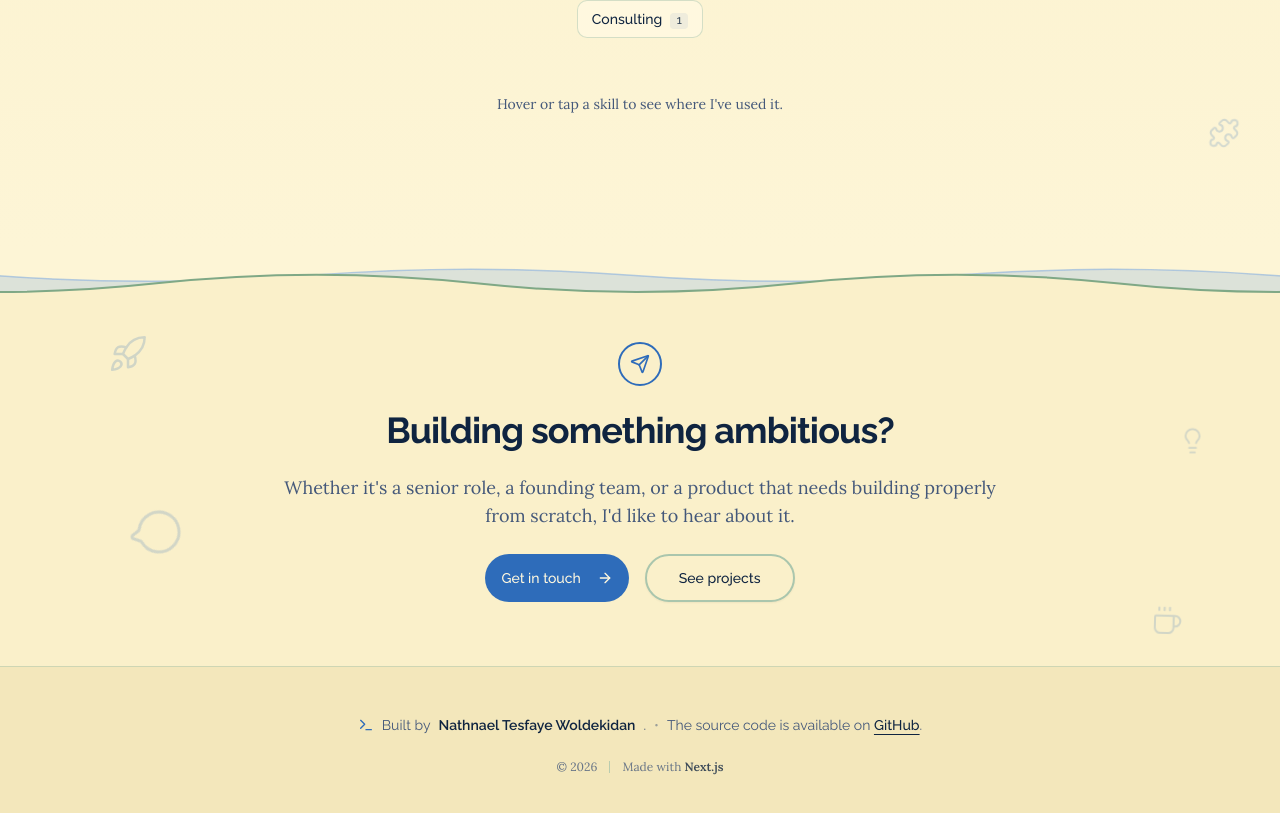
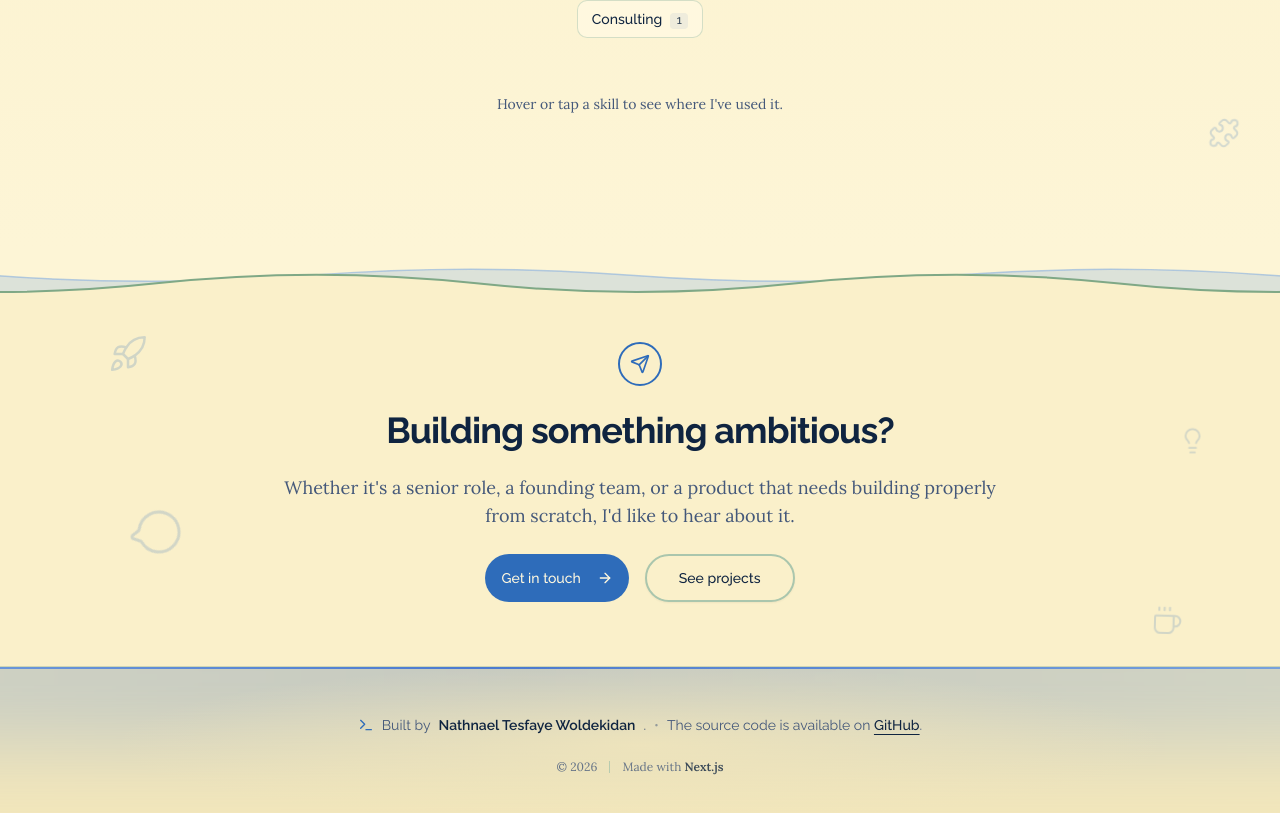
Before and after one commit to nhattytw/nathnael-portfolio, a Next.js app: page / in a window 1280 px wide. Shown: the part 5104-5917 px from the top of the page. Built offline with nearby package versions, Linux system fonts and the light colour scheme.

Commit message:
Add a flowing aurora glow to the footer
A gradient line in the site blues flows along the footer's top edge, with a
blurred copy bleeding down behind it. A soft veil keeps the area behind the
text calm so contrast stays high, and the animation stops under reduced
motion.

```diff
--- a/src/app/globals.css
+++ b/src/app/globals.css
@@ -366,7 +366,65 @@
   animation: icon-float 8s ease-in-out infinite;
 }
 
+/* Footer aurora: a gradient line flows along the top edge and a blurred copy bleeds down.
+   The veil keeps the area behind the text calm so contrast stays high. */
+:root {
+  --aurora-opacity: 0.28;
+}
+
+.dark {
+  --aurora-opacity: 0.44;
+}
+
+@keyframes aurora-flow {
+  to {
+    background-position: 300% 0;
+  }
+}
+
+.footer-aurora::before,
+.footer-aurora::after {
+  content: "";
+  position: absolute;
+  z-index: 0;
+  pointer-events: none;
+  background: linear-gradient(
+    90deg,
+    var(--textile-blue),
+    var(--cornflower-blue),
+    var(--cobalt-blue),
+    var(--cornflower-blue),
+    var(--textile-blue)
+  );
+  background-size: 300% 100%;
+  animation: aurora-flow 10s linear infinite;
+}
+
+.footer-aurora::before {
+  inset: 0 0 auto;
+  height: 2px;
+}
+
+.footer-aurora::after {
+  top: -60px;
+  left: -10%;
+  right: -10%;
+  height: 140px;
+  filter: blur(40px);
+  opacity: var(--aurora-opacity);
+}
+
+.footer-aurora-veil {
+  background: radial-gradient(
+    55% 70% at 50% 50%,
+    color-mix(in srgb, var(--muted) 75%, transparent),
+    transparent 75%
+  );
+}
+
 @media (prefers-reduced-motion: reduce) {
+  .footer-aurora::before,
+  .footer-aurora::after,
   .animate-flow,
   .animate-caret,
   .animate-wave,
--- a/src/components/footer.tsx
+++ b/src/components/footer.tsx
@@ -5,8 +5,12 @@ export function Footer() {
   const currentYear = new Date().getFullYear();
 
   return (
-    <footer className="bg-muted text-muted-foreground py-12 border-t border-border/50">
-      <div className="container mx-auto flex flex-col items-center justify-center gap-6 text-center px-6">
+    <footer className="footer-aurora relative isolate overflow-hidden bg-muted text-muted-foreground py-12 border-t border-border/50">
+      <div
+        aria-hidden
+        className="footer-aurora-veil pointer-events-none absolute inset-0 z-[1]"
+      />
+      <div className="container relative z-10 mx-auto flex flex-col items-center justify-center gap-6 text-center px-6">
         {/* Line 1: Built by & Source Code */}
         <div className="flex flex-col md:flex-row items-center gap-2 text-sm">
           <span className="flex items-center gap-2">
```
